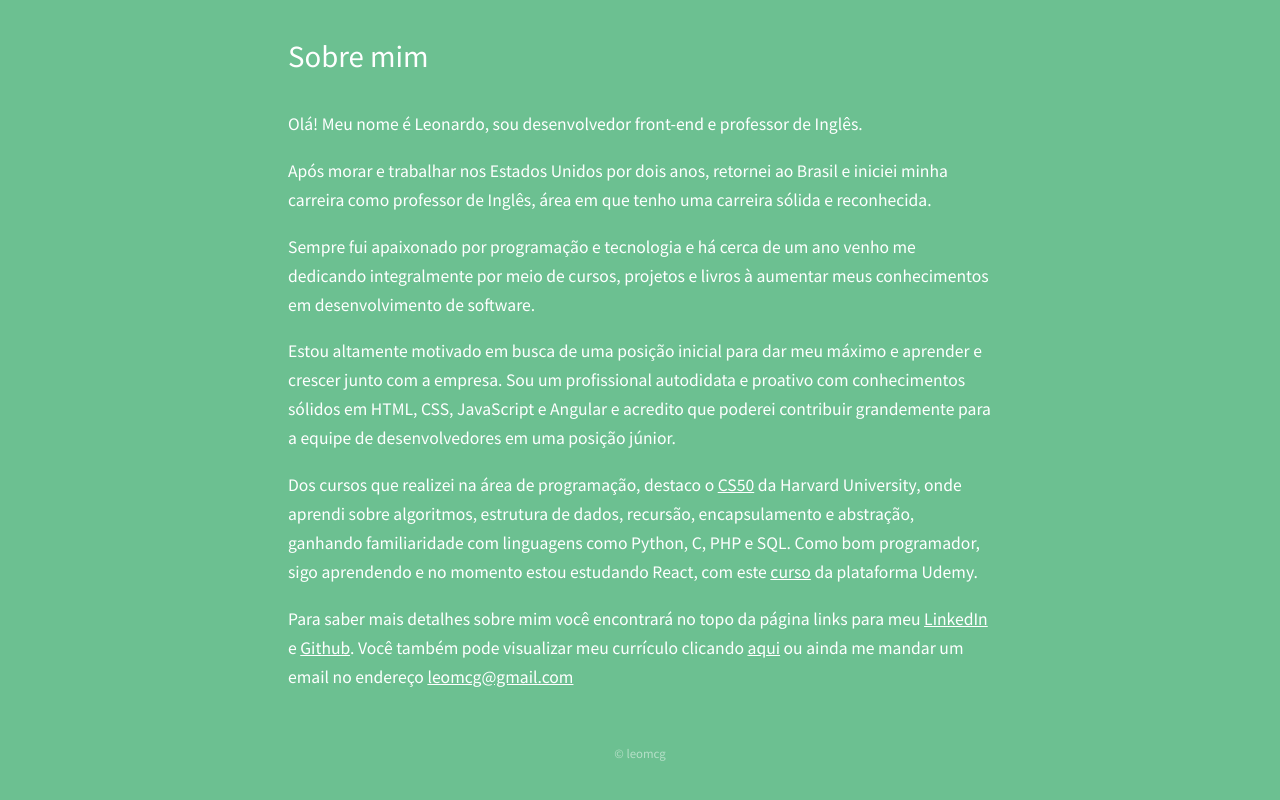
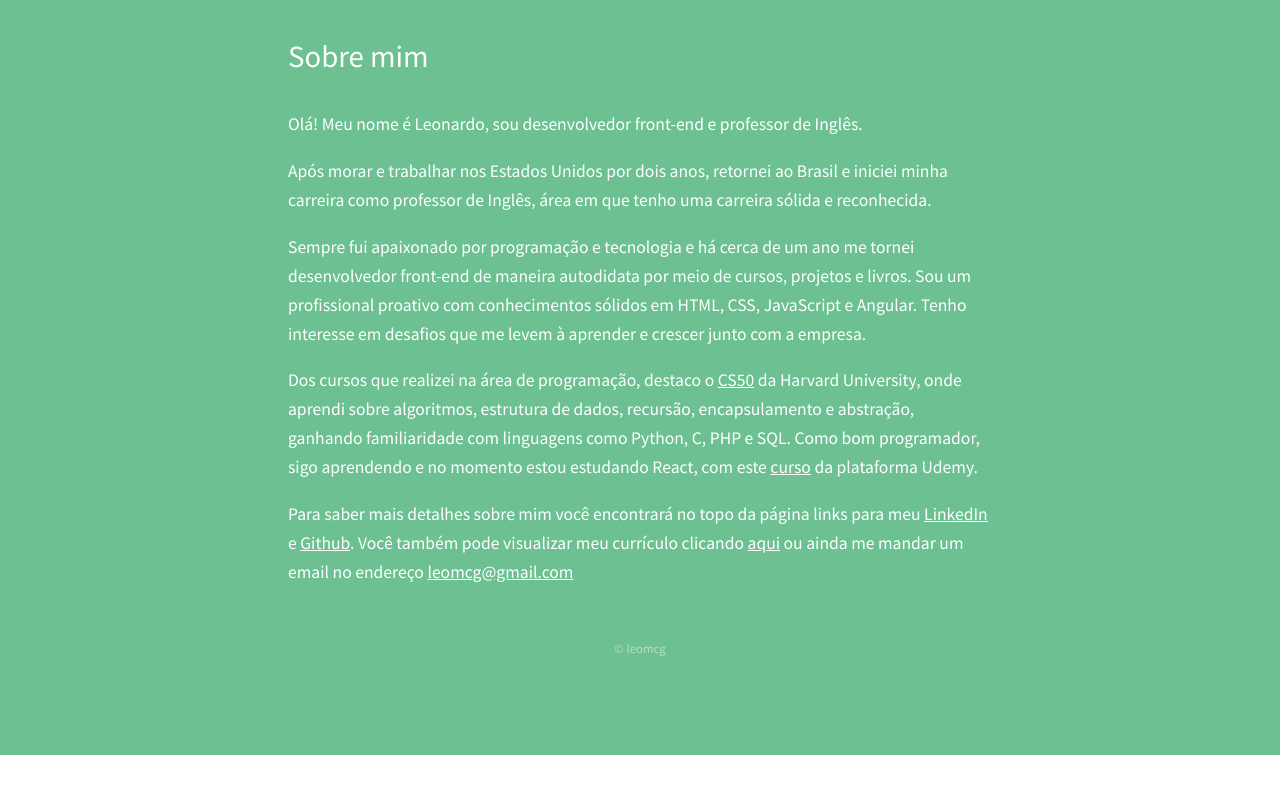
Before and after one commit to leomcg/portfolio, a plain HTML site: page index.html in a window 1280 px wide. Shown: the part 1972-2772 px from the top of the page. After the commit the page ends 2727 px from the top, so only its background shows below. Drawn offline with nearby package versions, Linux system fonts and the light colour scheme.

Commit message:
updated cv

```diff
--- a/index.html
+++ b/index.html
@@ -131,8 +131,7 @@
             <h3 class="contato">Sobre mim</h3>
             <p>Olá! Meu nome é Leonardo, sou desenvolvedor front-end e professor de Inglês.</p>
             <p>Após morar e trabalhar nos Estados Unidos por dois anos, retornei ao Brasil e iniciei minha carreira como professor de Inglês, área em que tenho uma carreira sólida e reconhecida.</p>
-            <p>Sempre fui apaixonado por programação e tecnologia e há cerca de um ano venho me dedicando integralmente por meio de cursos, projetos e livros à aumentar meus conhecimentos em desenvolvimento de software. </p>
-            <p>Estou altamente motivado em busca de uma posição inicial para dar meu máximo e aprender e crescer junto com a empresa. Sou um profissional autodidata e proativo com conhecimentos sólidos em HTML, CSS, JavaScript e Angular e acredito que poderei contribuir grandemente para a equipe de desenvolvedores em uma posição júnior.</p>
+            <p>Sempre fui apaixonado por programação e tecnologia e há cerca de um ano me tornei desenvolvedor front-end de maneira autodidata por meio de cursos, projetos e livros. Sou um profissional proativo com conhecimentos sólidos em HTML, CSS, JavaScript e Angular. Tenho interesse em desafios que me levem à aprender e crescer junto com a empresa.</p>
             <p>Dos cursos que realizei na área de programação, destaco o <a target="_blank" href="https://online-learning.harvard.edu/course/cs50-introduction-computer-science">CS50</a> da Harvard University, onde aprendi sobre algoritmos, estrutura de dados, recursão, encapsulamento e abstração, ganhando familiaridade com linguagens como Python, C, PHP e SQL. Como bom programador, sigo aprendendo e no momento estou estudando React, com este <a target="_blank" href="https://www.udemy.com/course/react-redux/">curso</a> da plataforma Udemy. </p>
             <p>Para saber mais detalhes sobre mim você encontrará no topo da página links para meu <a target="_blank" href="https://www.linkedin.com/in/leomcg">LinkedIn</a> e <a target="_blank" href="https://www.github.com/leomcg">Github</a>. Você também pode visualizar meu currículo clicando <a target="_blank" href="assets/files/cv-leonardo-goncalves-projetos.pdf">aqui</a> ou ainda me mandar um email no endereço <a target="_blank" href="mailto:leomcg@gmail.com">leomcg@gmail.com</a></p>
 
```
Also changed, not shown: 1 other file.
